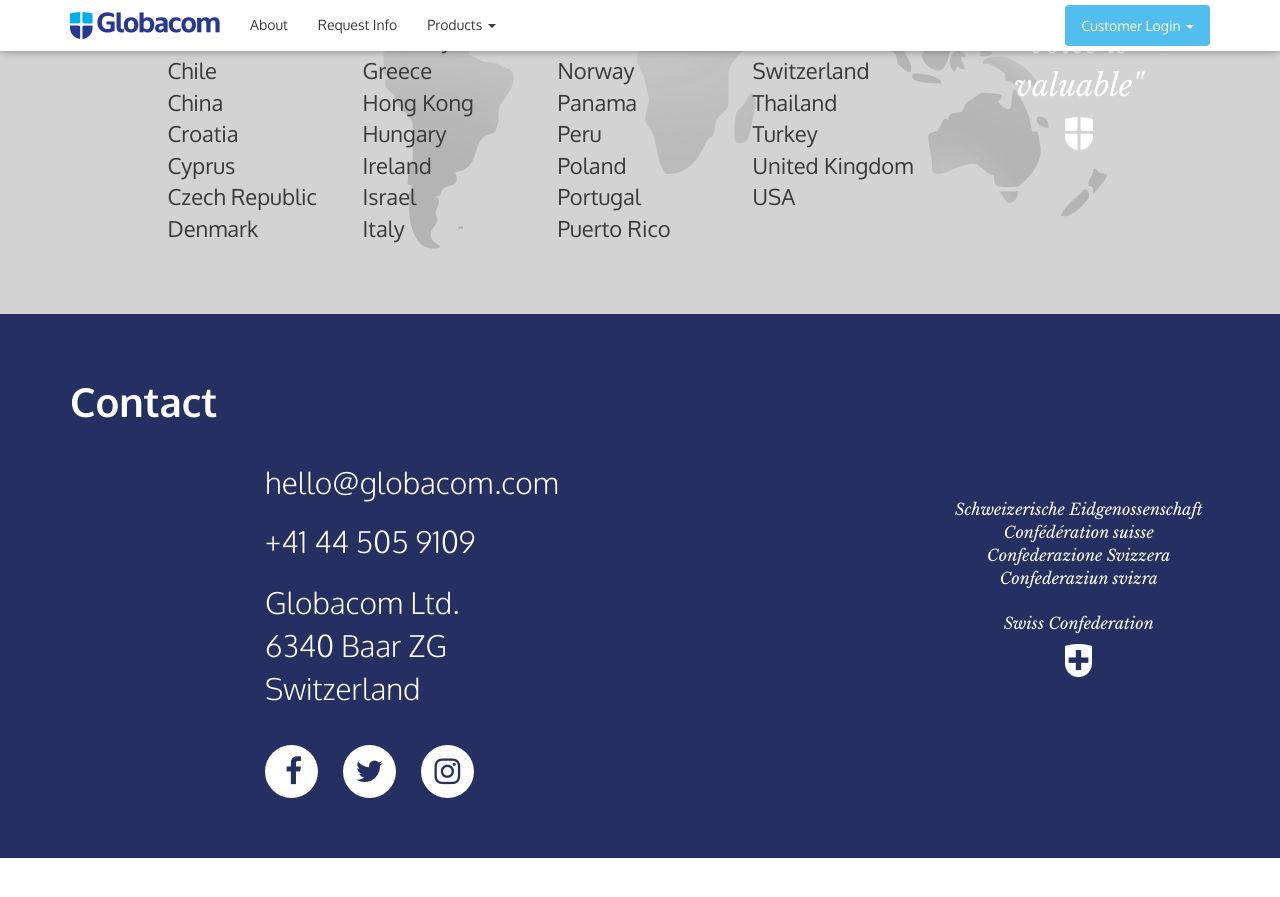
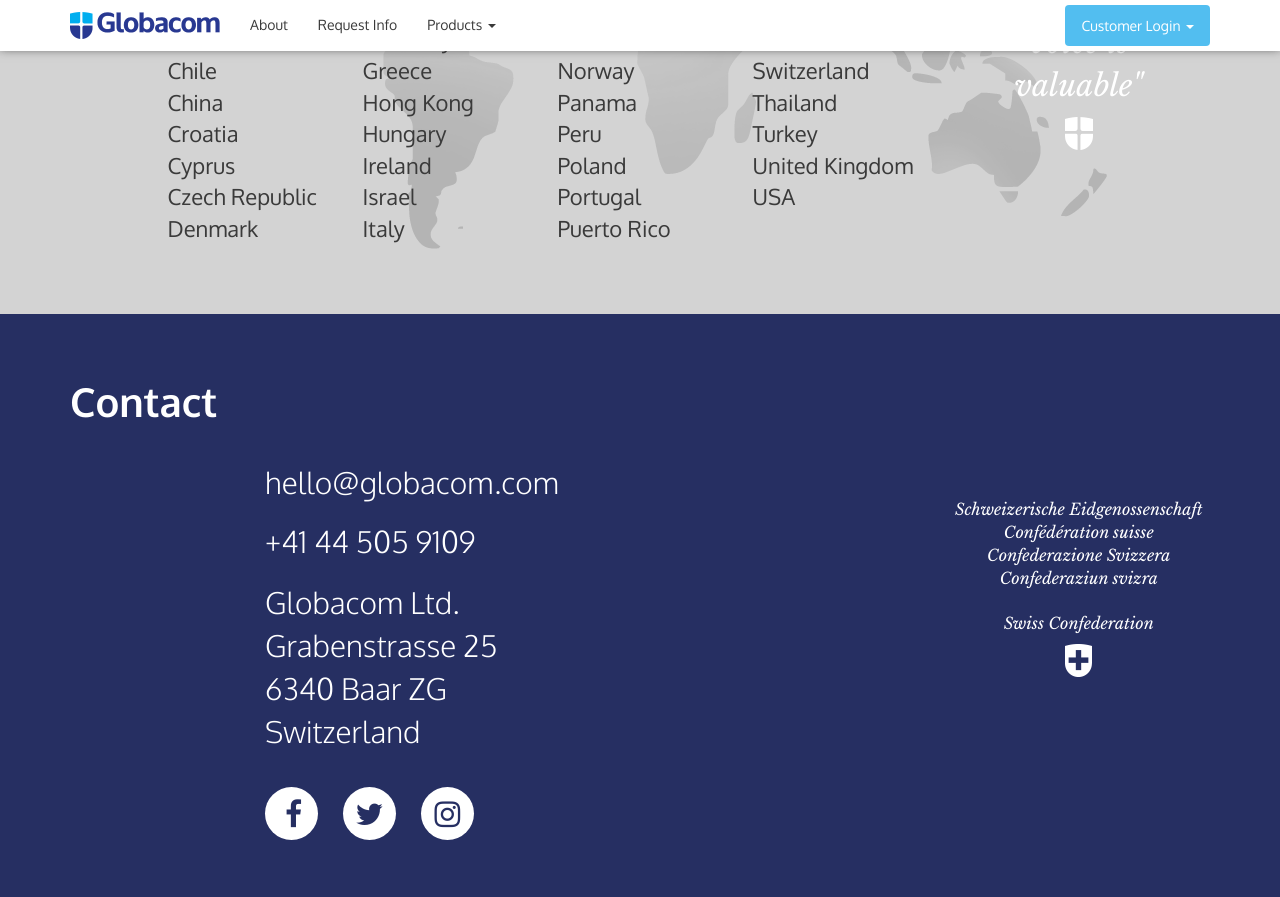
Before and after one commit to sharpmachine/globacom.com, a Jekyll site: the page built from index.html, in a window 1280 px wide and 900 px high, scrolled down 4105 px. Shown: the top 897 px of the window. Built offline with Jekyll 4.4.1, drawn with Linux system fonts in a browser that asks for light colours; nearby versions of some CDN libraries; before the commit the page ends 4963 px from its top, so only the background shows below that.

Commit message:
Update address and merge customer login button branch

```diff
--- a/_config.yml
+++ b/_config.yml
@@ -7,7 +7,7 @@
 email: hello@globacom.com
 phone: +41 44 505 9109
 address:
-  - street: 6340 Baar ZG <br>
+  - street: Grabenstrasse 25 <br>6340 Baar ZG <br>
   - country: Switzerland
 facebook: globacom
 twitter: globacom
```
